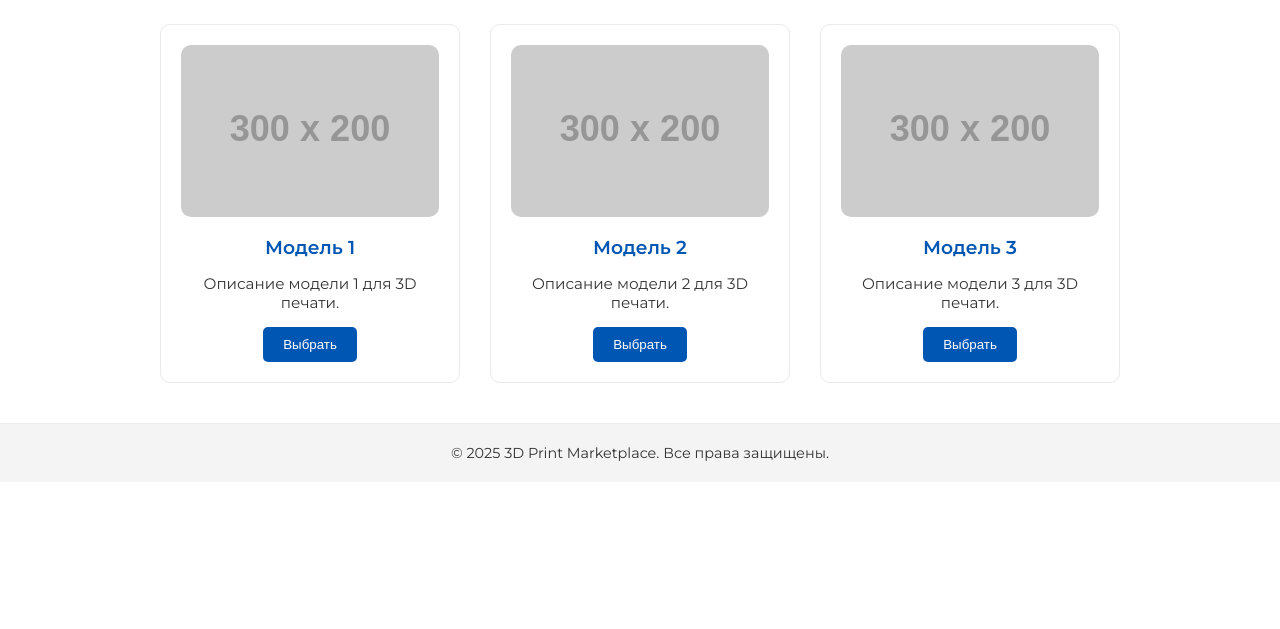
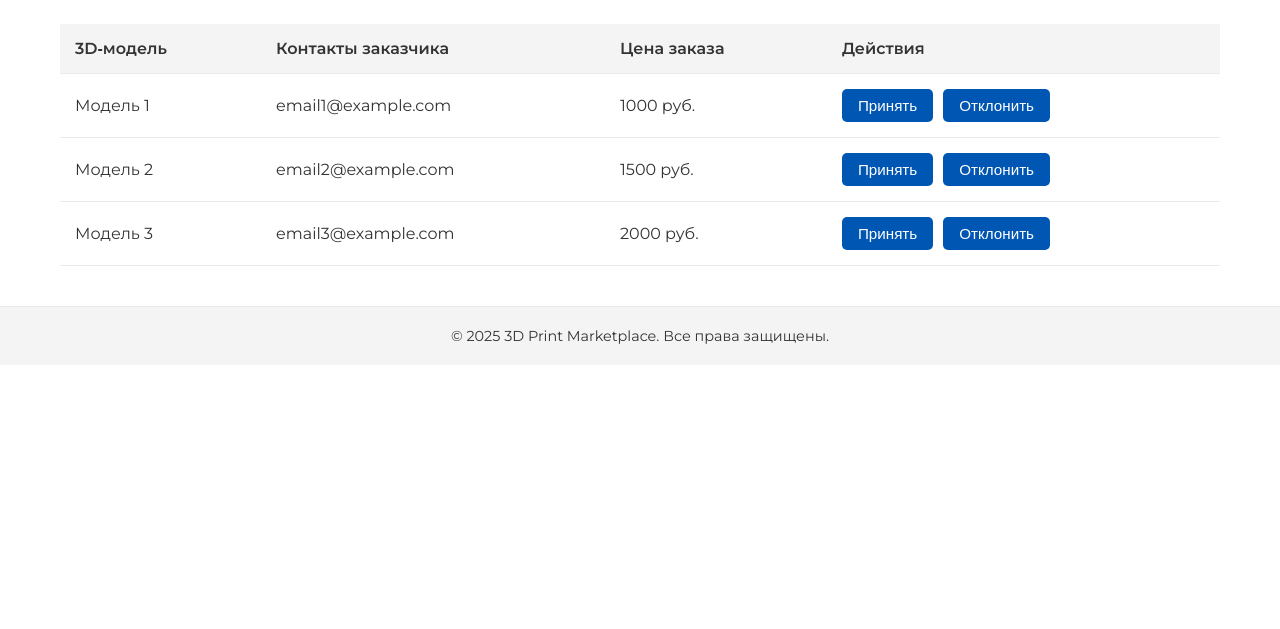
Before and after one commit to stepanolog/my-3d-marketplace, a plain HTML site: page printer.html in a window 1280 px wide. Shown: the part 171-800 px from the top of the page. Drawn offline with Linux system fonts and the light colour scheme; placeholder pictures from the web are drawn by us.

Commit message:
Update printer.html

```diff
--- a/printer.html
+++ b/printer.html
@@ -4,7 +4,7 @@
   <meta charset="UTF-8">
   <meta http-equiv="X-UA-Compatible" content="IE=edge">
   <meta name="viewport" content="width=device-width, initial-scale=1.0">
-  <title>3D Print Marketplace – Модели для печати</title>
+  <title>Личный кабинет владельца 3D‑принтера</title>
   <!-- Подключение шрифта Montserrat -->
   <link rel="preconnect" href="https://fonts.googleapis.com">
   <link href="https://fonts.googleapis.com/css2?family=Montserrat:wght@400;600&display=swap" rel="stylesheet">
@@ -15,8 +15,17 @@
       --accent-color: #f4f4f4;
       --text-color: #333333;
     }
-    * { margin: 0; padding: 0; box-sizing: border-box; }
-    body { font-family: 'Montserrat', sans-serif; background: var(--background-color); color: var(--text-color); }
+    * {
+      margin: 0;
+      padding: 0;
+      box-sizing: border-box;
+    }
+    body {
+      font-family: 'Montserrat', sans-serif;
+      background: var(--background-color);
+      color: var(--text-color);
+    }
+    /* Шапка сайта */
     header {
       display: flex;
       justify-content: space-between;
@@ -43,6 +52,7 @@
     .header-links a:hover {
       color: var(--text-color);
     }
+    /* Контейнер основного контента */
     .container {
       max-width: 1200px;
       margin: 40px auto;
@@ -52,47 +62,43 @@
       text-align: center;
       margin-bottom: 40px;
     }
-    .models-grid {
+    /* Таблица заказов */
+    table {
+      width: 100%;
+      border-collapse: collapse;
+      margin-bottom: 40px;
+    }
+    th, td {
+      padding: 15px;
+      text-align: left;
+      border-bottom: 1px solid #eaeaea;
+    }
+    th {
+      background-color: var(--accent-color);
+      font-weight: 600;
+    }
+    tr:hover {
+      background-color: #f9f9f9;
+    }
+    /* Пример кнопки для владельца 3D-принтера */
+    .actions {
       display: flex;
-      flex-wrap: wrap;
-      gap: 30px;
-      justify-content: center;
+      gap: 10px;
     }
-    .model-card {
-      width: 300px;
-      border: 1px solid #eaeaea;
-      border-radius: 10px;
-      padding: 20px;
-      text-align: center;
-      transition: box-shadow 0.3s;
-    }
-    .model-card:hover {
-      box-shadow: 0 4px 20px rgba(0, 0, 0, 0.1);
-    }
-    .model-card img {
-      width: 100%;
-      border-radius: 10px;
-    }
-    .model-card h3 {
-      color: var(--primary-color);
-      margin: 15px 0;
-    }
-    .model-card p {
-      font-size: 0.95rem;
-      margin-bottom: 15px;
-    }
-    button {
+    .btn {
       background-color: var(--primary-color);
       color: #fff;
       border: none;
-      padding: 10px 20px;
+      padding: 8px 16px;
       border-radius: 5px;
       cursor: pointer;
+      font-size: 0.95rem;
       transition: background 0.3s;
     }
-    button:hover {
+    .btn:hover {
       background-color: #004494;
     }
+    /* Подвал сайта */
     footer {
       background-color: var(--accent-color);
       text-align: center;
@@ -105,36 +111,69 @@
 </head>
 <body>
   <header>
-    <a href="index.html" class="logo">3D Print Marketplace</a>
+    <!-- Логотип -->
+    <a href="./index.html" class="logo">3D Print Marketplace</a>
+    <!-- Ссылки в шапке -->
     <div class="header-links">
-      <a href="printer.html">Владелец 3D‑принтера</a>
-      <a href="designer.html">Дизайнер</a>
+      <a href="./printer.html">Владелец 3D‑принтера</a>
+      <a href="./designer.html">Дизайнер</a>
     </div>
   </header>
+
   <div class="container">
-    <h1>Список 3D‑моделей для печати</h1>
-    <div class="models-grid">
-      <div class="model-card">
-        <img src="https://via.placeholder.com/300x200?text=Модель+1" alt="Модель 1">
-        <h3>Модель 1</h3>
-        <p>Описание модели 1 для 3D печати.</p>
-        <button>Выбрать</button>
-      </div>
-      <div class="model-card">
-        <img src="https://via.placeholder.com/300x200?text=Модель+2" alt="Модель 2">
-        <h3>Модель 2</h3>
-        <p>Описание модели 2 для 3D печати.</p>
-        <button>Выбрать</button>
-      </div>
-      <div class="model-card">
-        <img src="https://via.placeholder.com/300x200?text=Модель+3" alt="Модель 3">
-        <h3>Модель 3</h3>
-        <p>Описание модели 3 для 3D печати.</p>
-        <button>Выбрать</button>
-      </div>
-      <!-- Можно добавить дополнительные карточки -->
-    </div>
+    <h1>Личный кабинет владельца 3D‑принтера</h1>
+
+    <!-- Таблица с заказами -->
+    <table>
+      <thead>
+        <tr>
+          <th>3D‑модель</th>
+          <th>Контакты заказчика</th>
+          <th>Цена заказа</th>
+          <th>Действия</th>
+        </tr>
+      </thead>
+      <tbody>
+        <tr>
+          <td>Модель 1</td>
+          <td>email1@example.com</td>
+          <td>1000 руб.</td>
+          <td>
+            <div class="actions">
+              <button class="btn">Принять</button>
+              <button class="btn">Отклонить</button>
+            </div>
+          </td>
+        </tr>
+        <tr>
+          <td>Модель 2</td>
+          <td>email2@example.com</td>
+          <td>1500 руб.</td>
+          <td>
+            <div class="actions">
+              <button class="btn">Принять</button>
+              <button class="btn">Отклонить</button>
+            </div>
+          </td>
+        </tr>
+        <tr>
+          <td>Модель 3</td>
+          <td>email3@example.com</td>
+          <td>2000 руб.</td>
+          <td>
+            <div class="actions">
+              <button class="btn">Принять</button>
+              <button class="btn">Отклонить</button>
+            </div>
+          </td>
+        </tr>
+      </tbody>
+    </table>
+
+    <!-- При необходимости можно добавить другие элементы интерфейса,
+         например, статистику заказов или формы поиска. -->
   </div>
+
   <footer>
     <p>&copy; 2025 3D Print Marketplace. Все права защищены.</p>
   </footer>
```
